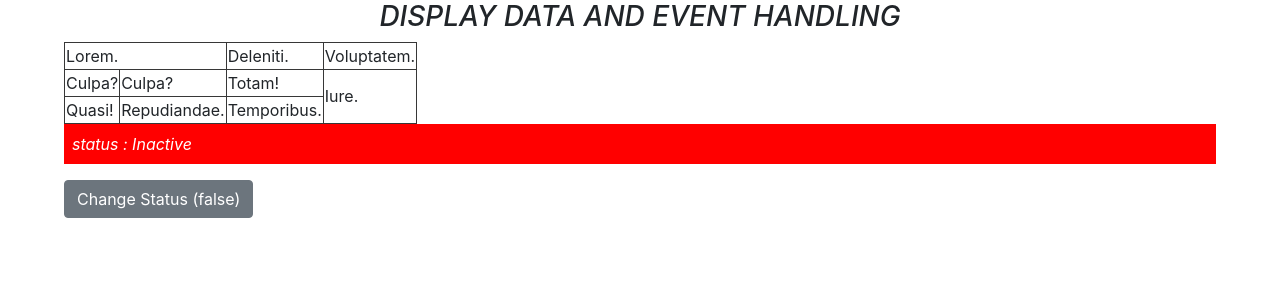
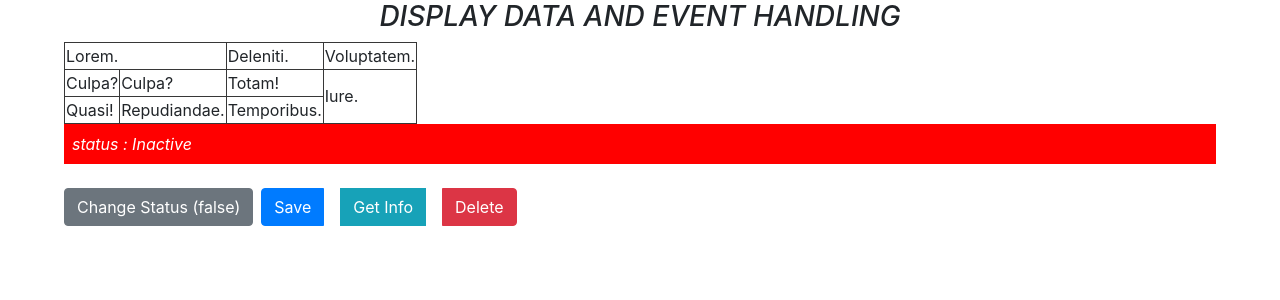
Before and after one commit to dineshgopalchand/Angular-class-16, an Angular app: page / in a window 1280 px wide. Shown: the top 300 px of the page. Built offline with nearby package versions, Linux system fonts and the light colour scheme.

Commit message:
Event binding Introduction

```diff
--- a/src/app/data-event/data-event.component.html
+++ b/src/app/data-event/data-event.component.html
@@ -45,4 +45,11 @@
 
     <button class="btn btn-secondary" (click)="changeStatus()">Change Status ({{isActive}})</button>
 
+
+    <div class="btn-group">
+        <button class="m-2 btn btn-primary" (click)="getButtonDetails($event)">Save</button>
+        <button class="m-2 btn btn-info" (click)="getButtonDetails($event)">Get Info</button>
+        <button class=" m-2 btn btn-danger" (click)="getButtonDetails($event)">Delete</button>
+    </div>
+
 </div>
--- a/src/app/data-event/data-event.component.ts
+++ b/src/app/data-event/data-event.component.ts
@@ -25,5 +25,9 @@ export class DataEventComponent implements OnInit {
     // return this.title.toUpperCase();
     return this.title.toUpperCase().italics();
   }
+  getButtonDetails(event: MouseEvent) {
+    console.log('button clicked');
+    console.log((event.target as HTMLButtonElement).innerHTML);
+  }
 
 }
```
